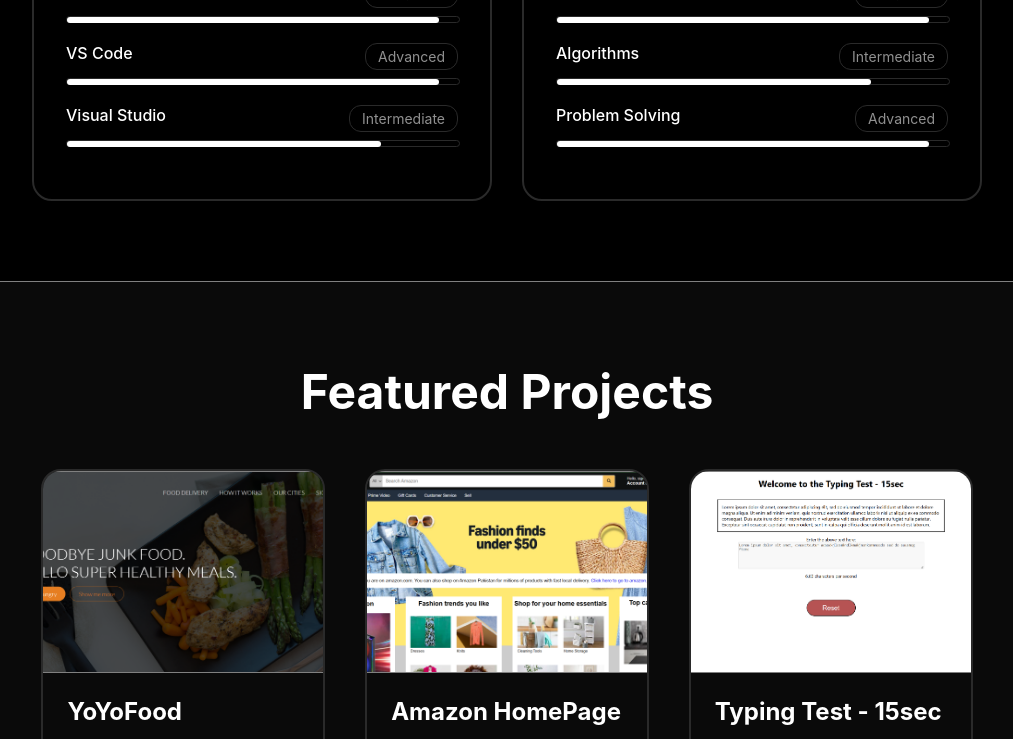
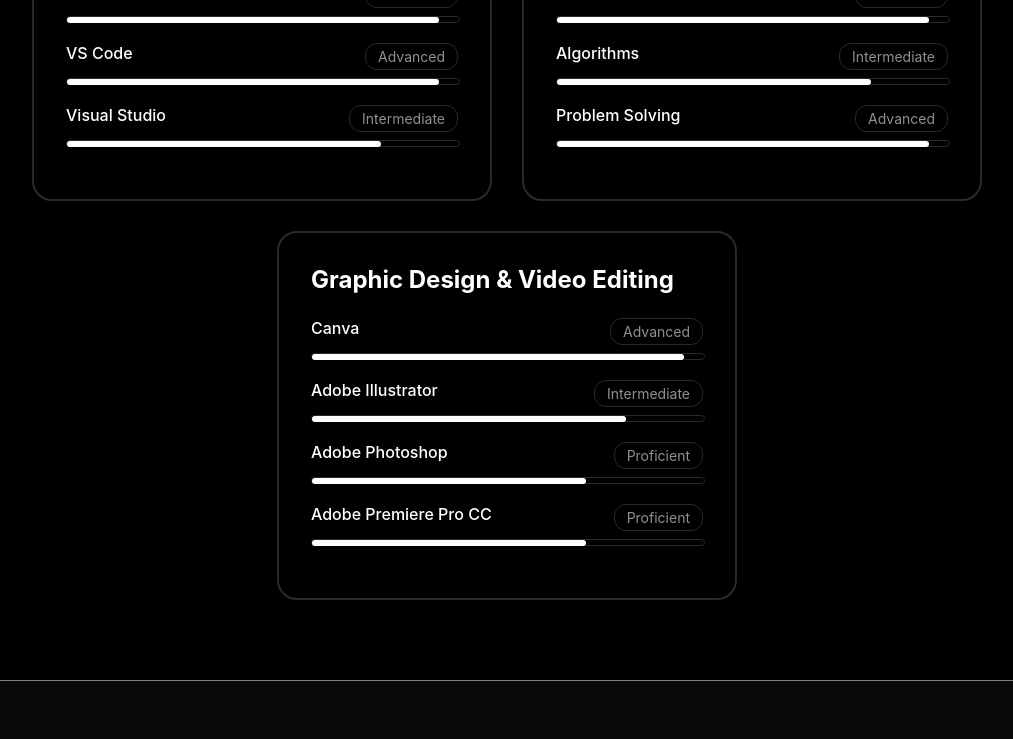
Before and after one commit to DracoRaiden/my-portfolio, a React (Create React App) app: page / in a window 1280 px wide. Shown: the part 2517-3256 px from the top of the page, without its empty margins (133-1146 px from the left). Built offline with nearby package versions, Linux system fonts and the light colour scheme.

Commit message:
Edited using Gemini CLI Added Graphic Designing features

```diff
--- a/src/Components/About.js
+++ b/src/Components/About.js
@@ -42,7 +42,7 @@ export default function About() {
               </h2>
             </div>
             <div>
-              <p>Result: 3 A* & 1 A • Vice President Computer Club</p>
+              <p>Result: 2 A* & 2 A • Vice President Computer Club</p>
             </div>
           </div>
           <div className="acheivement">
--- a/src/Components/Skills.js
+++ b/src/Components/Skills.js
@@ -193,6 +193,53 @@ export default function Skills() {
             </div>
           </div>
         </div>
+        <div className="skill-card">
+          <h2 className="skill-heading">Graphic Design & Video Editing</h2>
+          <div className="l1">
+            <div className="l-title">
+              <h3>Canva</h3>
+              <div className="skill-level">
+                <p>Advanced</p>
+              </div>
+            </div>
+            <div className="outer-bar">
+              <div className="inner-bar advanced"></div>
+            </div>
+          </div>
+          <div className="l1">
+            <div className="l-title">
+              <h3>Adobe Illustrator</h3>
+              <div className="skill-level">
+                <p>Intermediate</p>
+              </div>
+            </div>
+            <div className="outer-bar">
+              <div className="inner-bar intermediate"></div>
+            </div>
+          </div>
+          <div className="l1">
+            <div className="l-title">
+              <h3>Adobe Photoshop</h3>
+              <div className="skill-level">
+                <p>Proficient</p>
+              </div>
+            </div>
+            <div className="outer-bar">
+              <div className="inner-bar proficient"></div>
+            </div>
+          </div>
+          <div className="l1">
+            <div className="l-title">
+              <h3>Adobe Premiere Pro CC</h3>
+              <div className="skill-level">
+                <p>Proficient</p>
+              </div>
+            </div>
+            <div className="outer-bar">
+              <div className="inner-bar proficient"></div>
+            </div>
+          </div>
+        </div>
       </div>
     </div>
   );
--- a/src/Css/Skills.css
+++ b/src/Css/Skills.css
@@ -70,6 +70,10 @@
   width: 80%;
 }
 
+.proficient {
+  width: 70%;
+}
+
 .skill-cards {
   display: flex;
   flex-wrap: wrap;
```
Also changed, not shown: 2 other files (tests, documents, lock files or other folders).
